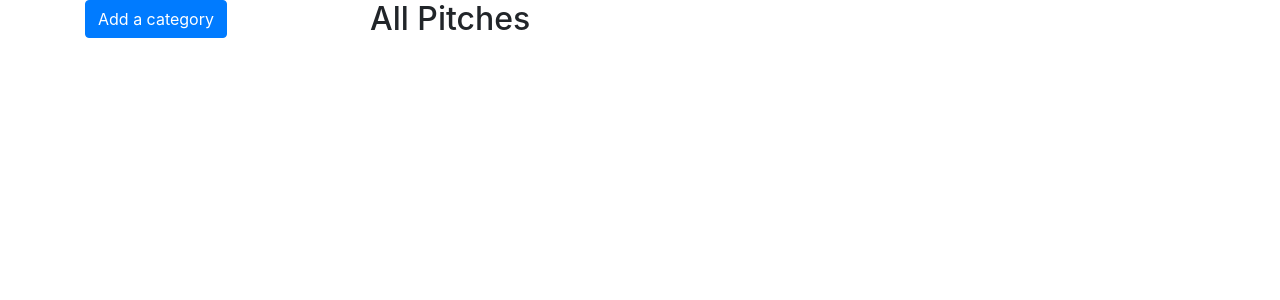
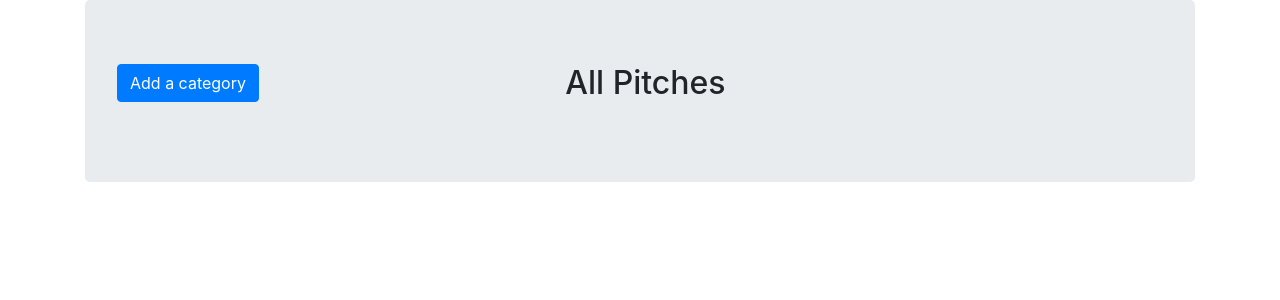
Before and after one commit to kangalah/pitch-app, a Flask app: page / in a window 1280 px wide. Shown: the part 56-356 px from the top of the page. Run offline with Flask 2, Linux system fonts and the light colour scheme; data that the repository does not hold is empty; some libraries are stand-ins or nearby versions.

Commit message:
add class col-md-4

```diff
--- a/app/templates/index.html
+++ b/app/templates/index.html
@@ -19,6 +19,7 @@
 {% endblock %}
 {% block content %}
 <div class="container">
+    <div class="jumbotron">
     <div class="row home-pitches">
         <div class="col-md-3">
             <h4 class="text-left">
@@ -29,10 +30,14 @@
                 {{macro.displayCategorylist(categories)}}
             </ol>
         </div>
-            <div class="col-md-9 all-pitches">
+            <div class="col-md-4 offset-md-2">
+
                 <h2>All Pitches</h2>
                 {{macro.displayAllPitches(all_pitches)}}
-            </div>
+
         </div>
+       </div>
     </div>
 {% endblock %}
+</body>
+</html>
```
